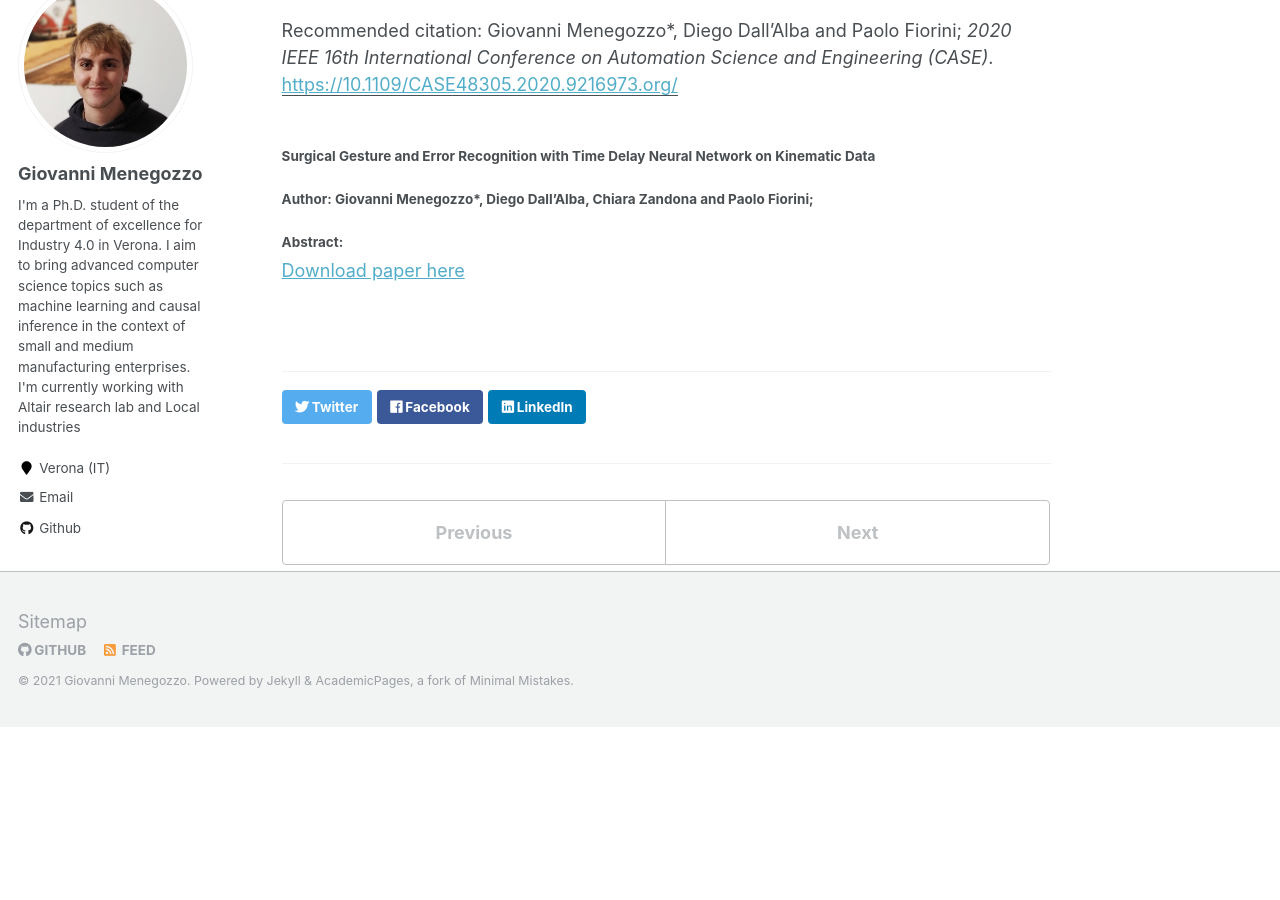
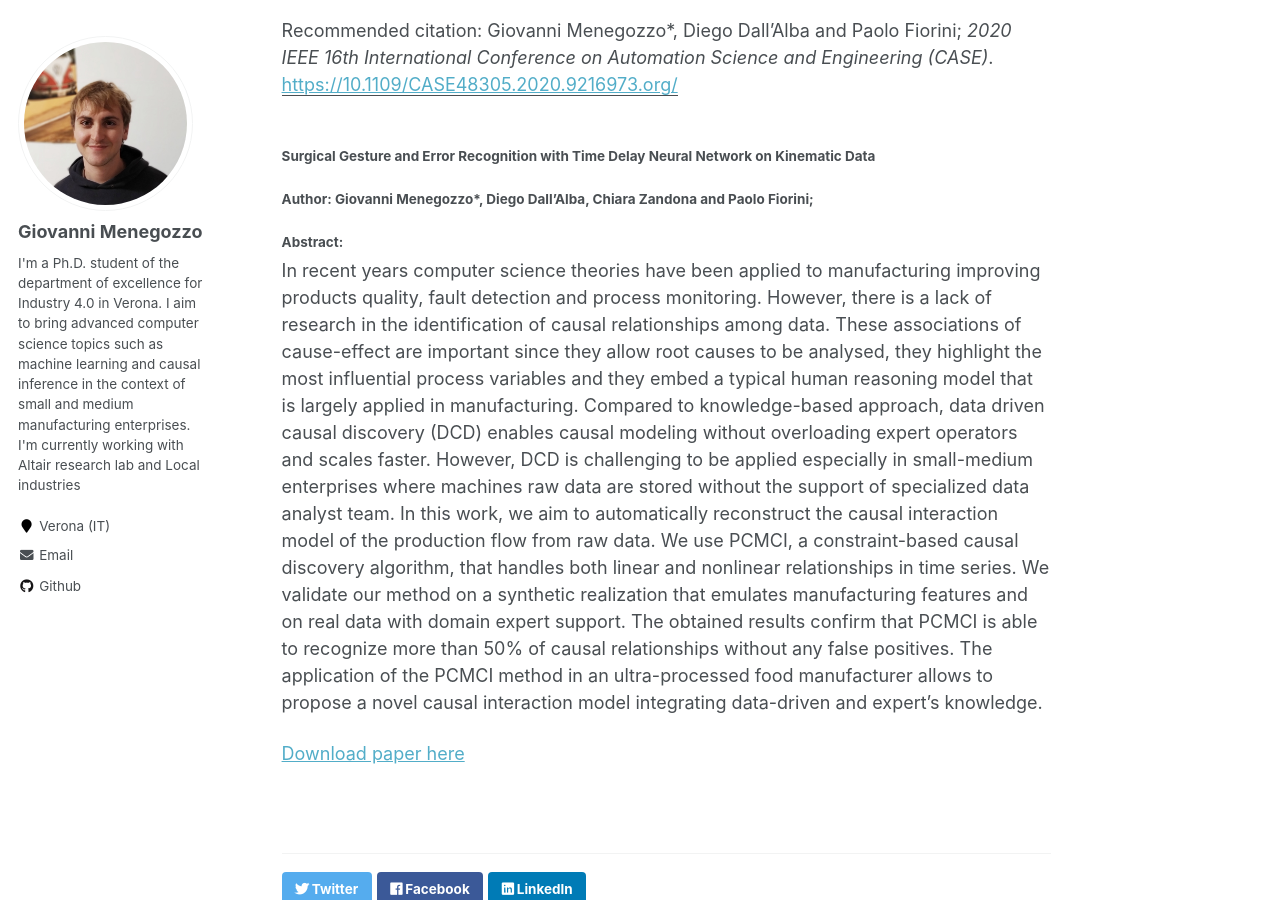
Before and after one commit to giovanniMen/giovannimenegozzosite, a Jekyll site: the page built from _publications/CASE.md, in a window 1280 px wide and 900 px high, scrolled down 226 px. Built offline with Jekyll 4.4.1, drawn with Linux system fonts in a browser that asks for light colours; before the commit the page ends 953 px from its top, so only the background shows below that.

Commit message:
Update CASE.md

```diff
--- a/_publications/CASE.md
+++ b/_publications/CASE.md
@@ -13,7 +13,7 @@ citation: 'Giovanni Menegozzo*, Diego Dall’Alba and Paolo Fiorini; <i>2020 IEE
 Kinematic Data</h4>
 <h4>Author: Giovanni Menegozzo*, Diego Dall’Alba, Chiara Zandona and Paolo Fiorini;</h4>
 <h4>Abstract:</h4>
-
+In recent years computer science theories have been applied to manufacturing improving products quality, fault detection and process monitoring. However, there is a lack of research in the identification of causal relationships among data. These associations of cause-effect are important since they allow root causes to be analysed, they highlight the most influential process variables and they embed a typical human reasoning model that is largely applied in manufacturing. Compared to knowledge-based approach, data driven causal discovery (DCD) enables causal modeling without overloading expert operators and scales faster. However, DCD is challenging to be applied especially in small-medium enterprises where machines raw data are stored without the support of specialized data analyst team. In this work, we aim to automatically reconstruct the causal interaction model of the production flow from raw data. We use PCMCI, a constraint-based causal discovery algorithm, that handles both linear and nonlinear relationships in time series. We validate our method on a synthetic realization that emulates manufacturing features and on real data with domain expert support. The obtained results confirm that PCMCI is able to recognize more than 50% of causal relationships without any false positives. The application of the PCMCI method in an ultra-processed food manufacturer allows to propose a novel causal interaction model integrating data-driven and expert's knowledge.
 
 
 [Download paper here](https://10.1109/CASE48305.2020.9216973.org/)
```
